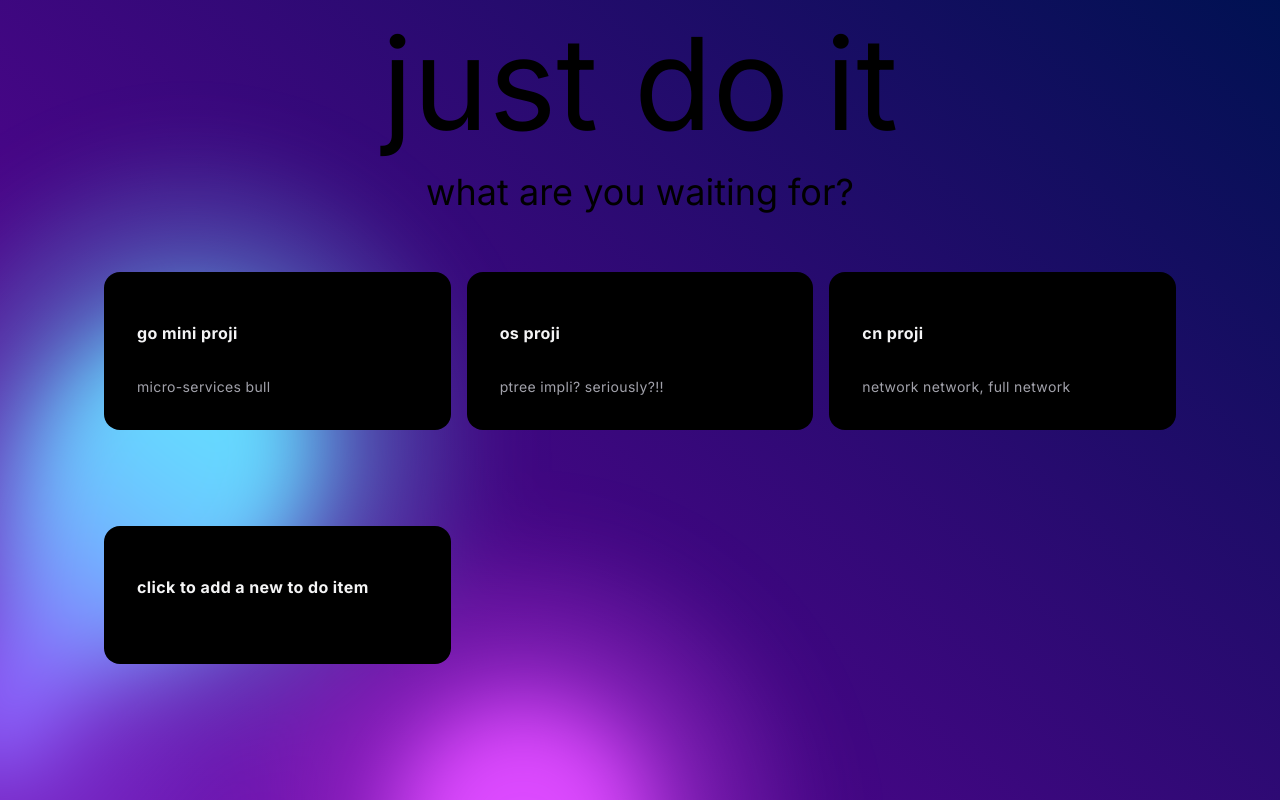
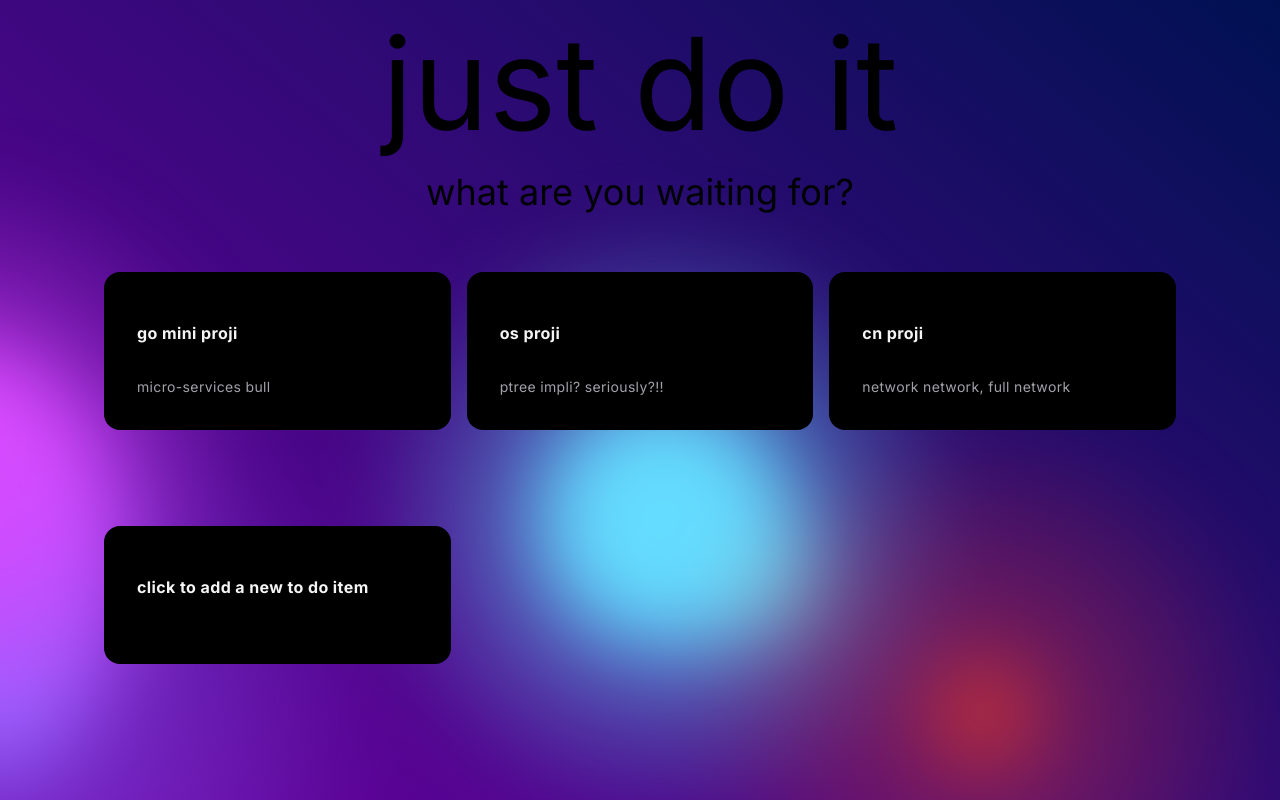
Before and after one commit to golang-microservice-proji/to_do_frontend, a Next.js app: page /test in a window 1280 px wide. Built offline with nearby package versions, Linux system fonts and the light colour scheme.

Commit message:
smol changee

```diff
--- a/app/components/ui/background-gradient-animation.tsx
+++ b/app/components/ui/background-gradient-animation.tsx
@@ -89,7 +89,7 @@ export const BackgroundGradientAnimation = ({
   return (
     <div
       className={cn(
-        "h-screen w-screen relative overflow-x-hidden top-0 left-0 bg-[linear-gradient(40deg,var(--gradient-background-start),var(--gradient-background-end))]",
+        " no-scrollbar h-screen w-screen relative overflow-x-hidden  top-0 left-0 bg-[linear-gradient(40deg,var(--gradient-background-start),var(--gradient-background-end))]",
         containerClassName,
       )}
     >
@@ -121,7 +121,7 @@ export const BackgroundGradientAnimation = ({
         <div
           className={cn(
             `absolute [background:radial-gradient(circle_at_center,_var(--first-color)_0,_var(--first-color)_50%)_no-repeat]`,
-            `[mix-blend-mode:var(--blending-value)] w-[var(--size)] h-[var(--size)] top-[calc(30%-var(--size)/2)] left-[calc(30%-var(--size)/2)]`,
+            `[mix-blend-mode:var(--blending-value)] w-[var(--size)] h-[var(--size)] top-[calc(3%-var(--size)/2)] left-[calc(3%-var(--size)/2)]`,
             `[transform-origin:center_center]`,
             `animate-first`,
             `opacity-100`,
@@ -130,7 +130,7 @@ export const BackgroundGradientAnimation = ({
         <div
           className={cn(
             `absolute [background:radial-gradient(circle_at_center,_rgba(var(--second-color),_0.8)_0,_rgba(var(--second-color),_0)_50%)_no-repeat]`,
-            `[mix-blend-mode:var(--blending-value)] w-[var(--size)] h-[var(--size)] top-[calc(50%-var(--size)/2)] left-[calc(50%-var(--size)/2)]`,
+            `[mix-blend-mode:var(--blending-value)] w-[var(--size)] h-[var(--size)] top-[calc(5%-var(--size)/2)] left-[calc(5%-var(--size)/2)]`,
             `[transform-origin:calc(50%-400px)]`,
             `animate-second`,
             `opacity-100`,
@@ -139,7 +139,7 @@ export const BackgroundGradientAnimation = ({
         <div
           className={cn(
             `absolute [background:radial-gradient(circle_at_center,_rgba(var(--third-color),_0.8)_0,_rgba(var(--third-color),_0)_50%)_no-repeat]`,
-            `[mix-blend-mode:var(--blending-value)] w-[var(--size)] h-[var(--size)] top-[calc(4%-var(--size)/2)] left-[calc(4%-var(--size)/2)]`,
+            `[mix-blend-mode:var(--blending-value)] w-[var(--size)] h-[var(--size)] top-[calc(14%-var(--size)/2)] left-[calc(41%-var(--size)/2)]`,
             `[transform-origin:calc(50%+400px)]`,
             `animate-third`,
             `opacity-100`,
@@ -148,7 +148,7 @@ export const BackgroundGradientAnimation = ({
         <div
           className={cn(
             `absolute [background:radial-gradient(circle_at_center,_rgba(var(--fourth-color),_0.8)_0,_rgba(var(--fourth-color),_0)_50%)_no-repeat]`,
-            `[mix-blend-mode:var(--blending-value)] w-[var(--size)] h-[var(--size)] top-[calc(80%-var(--size)/2)] left-[calc(80%-var(--size)/2)]`,
+            `[mix-blend-mode:var(--blending-value)] w-[var(--size)] h-[var(--size)] top-[calc(0.8%-var(--size)/2)] left-[calc(80%-var(--size)/2)]`,
             `[transform-origin:calc(50%-200px)]`,
             `animate-fourth`,
             `opacity-70`,
--- a/app/globals.css
+++ b/app/globals.css
@@ -27,6 +27,15 @@ body {
 }
 
 @layer utilities {
+  /* Hide scrollbar for Chrome, Safari and Opera */
+  .no-scrollbar::-webkit-scrollbar {
+    display: none;
+  }
+  /* Hide scrollbar for IE, Edge and Firefox */
+  .no-scrollbar {
+    -ms-overflow-style: none; /* IE and Edge */
+    scrollbar-width: none; /* Firefox */
+  }
   .text-balance {
     text-wrap: balance;
   }
```
